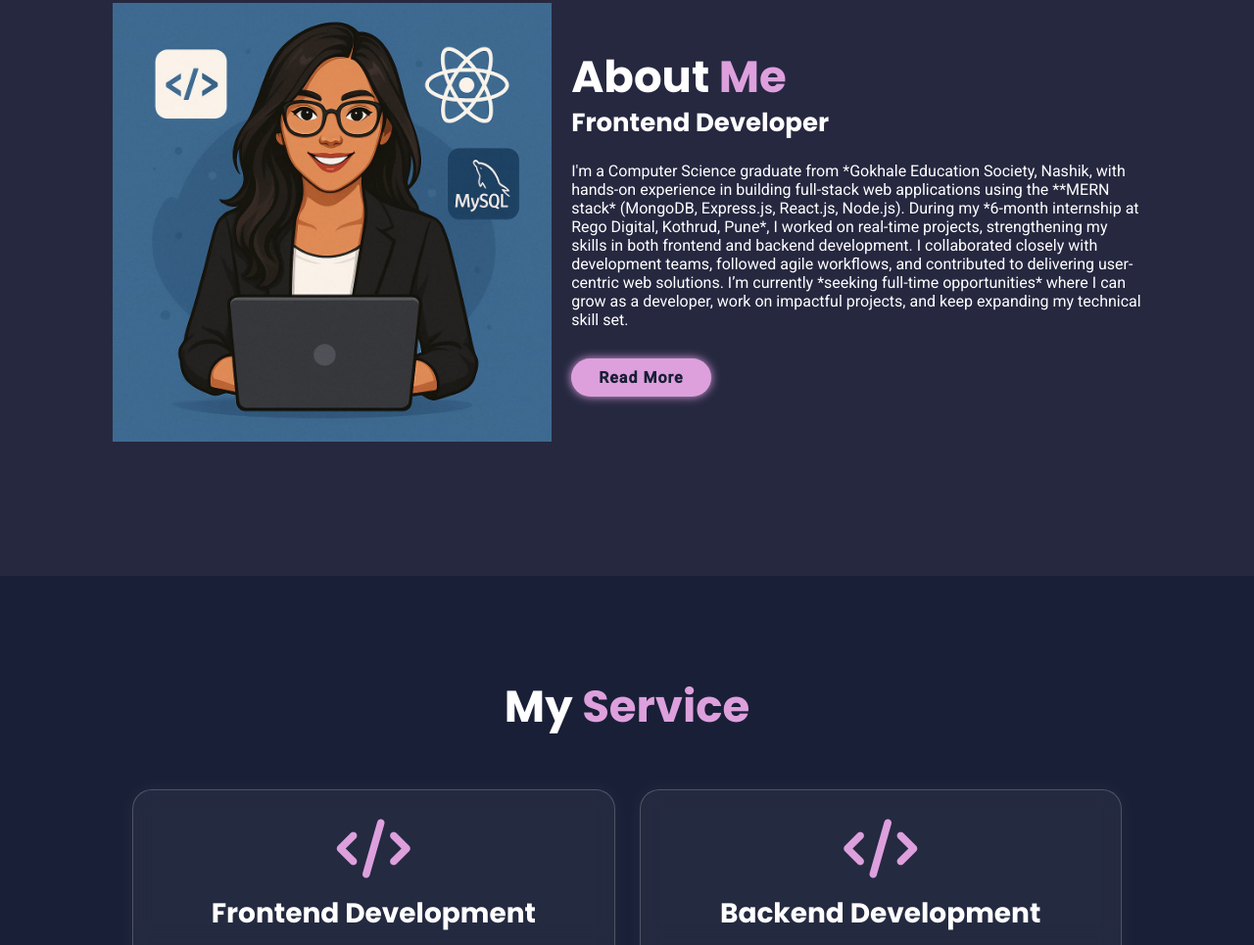
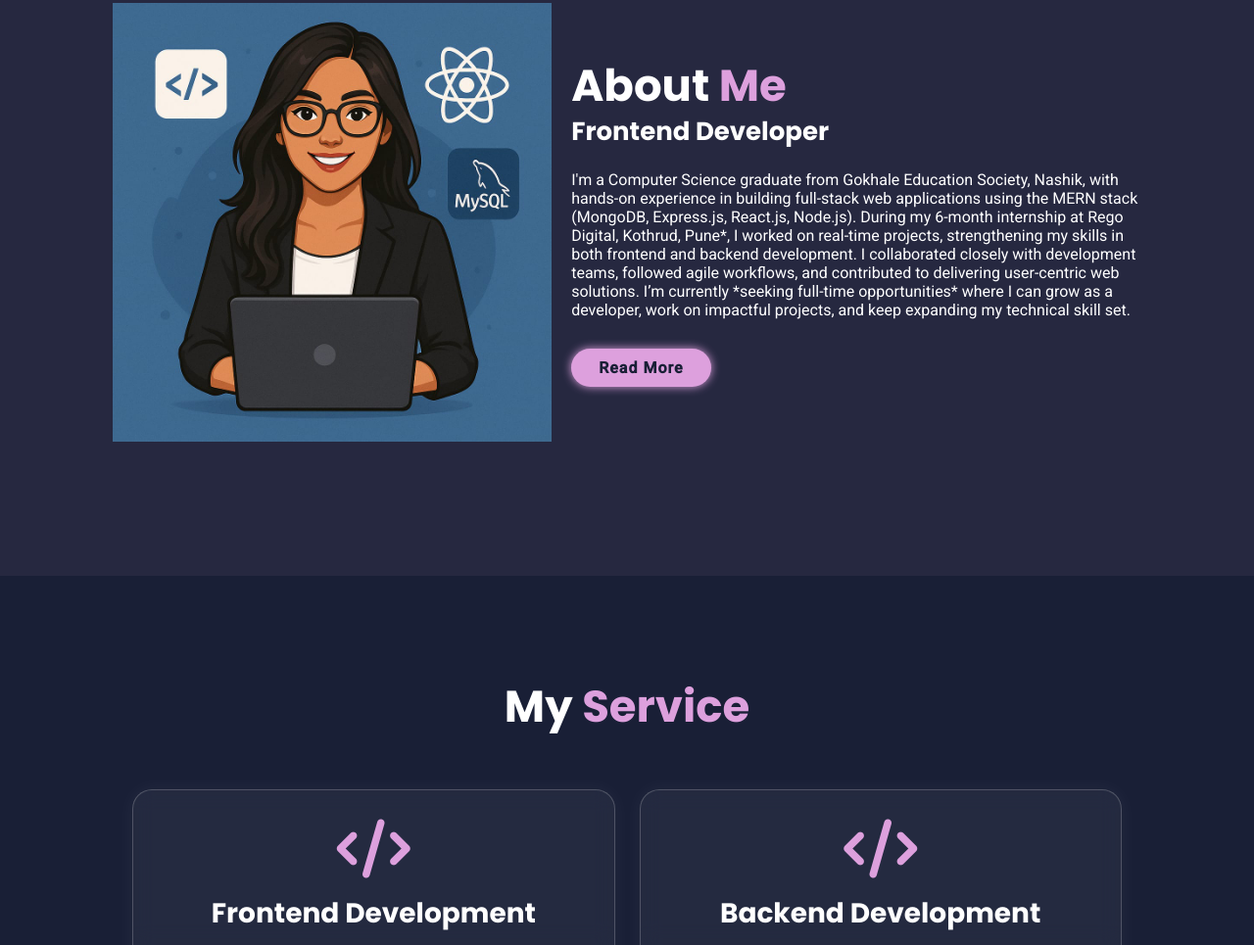
Before and after one commit to Aditi29251/PortFolio, a website: page index.html in a window 1280 px wide. Shown: the part 1012-1977 px from the top of the page at 98% size. Drawn offline with nearby package versions, Linux system fonts and the light colour scheme.

Commit message:
changesinabout

```diff
--- a/index.html
+++ b/index.html
@@ -62,9 +62,10 @@
         <div class="about-content">
             <h2 class="heading">About <span>Me</span></h2>
             <h3>Frontend Developer</h3>
-            <p>I'm a Computer Science graduate from *Gokhale Education Society, Nashik, with hands-on experience in building full-stack web applications using the **MERN stack* (MongoDB, Express.js, React.js, Node.js).
+            <p>I'm a Computer Science graduate from Gokhale Education Society, Nashik, with hands-on experience in building full-stack web applications using the MERN stack (MongoDB, Express.js, React.js, Node.js).
 
-            During my *6-month internship at Rego Digital, Kothrud, Pune*, I worked on real-time projects, strengthening my skills in both frontend and backend development. I collaborated closely with development teams, followed agile workflows, and contributed to delivering user-centric web solutions.
+            During my 6-month internship at Rego Digital, Kothrud, Pune*, I worked on real-time projects, strengthening my skills in both frontend and backend development. I collaborated closely with development teams,
+             followed agile workflows, and contributed to delivering user-centric web solutions.
 
             I’m currently *seeking full-time opportunities* where I can grow as a developer, work on impactful projects, and keep expanding my technical skill set.
 
```
